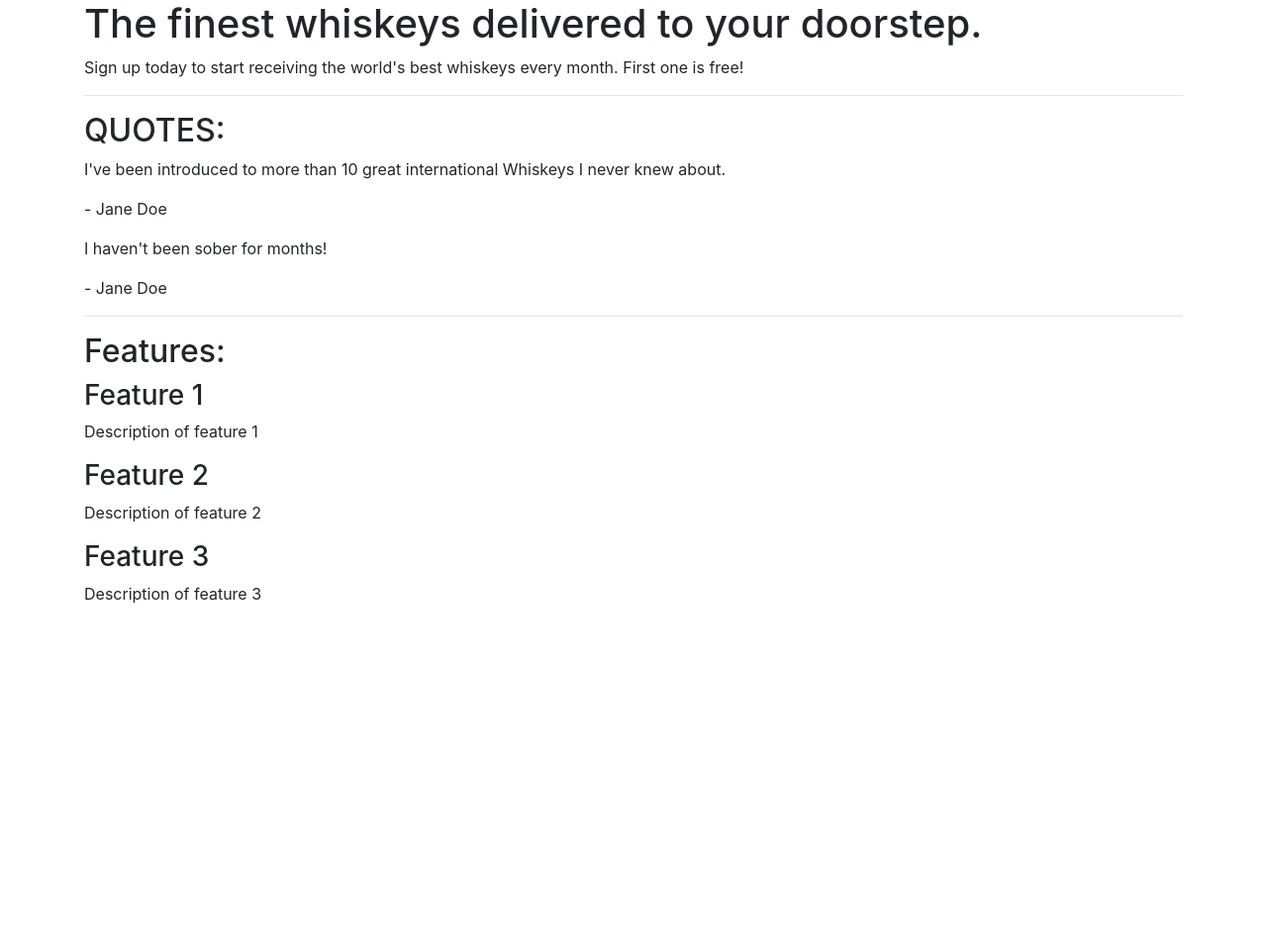
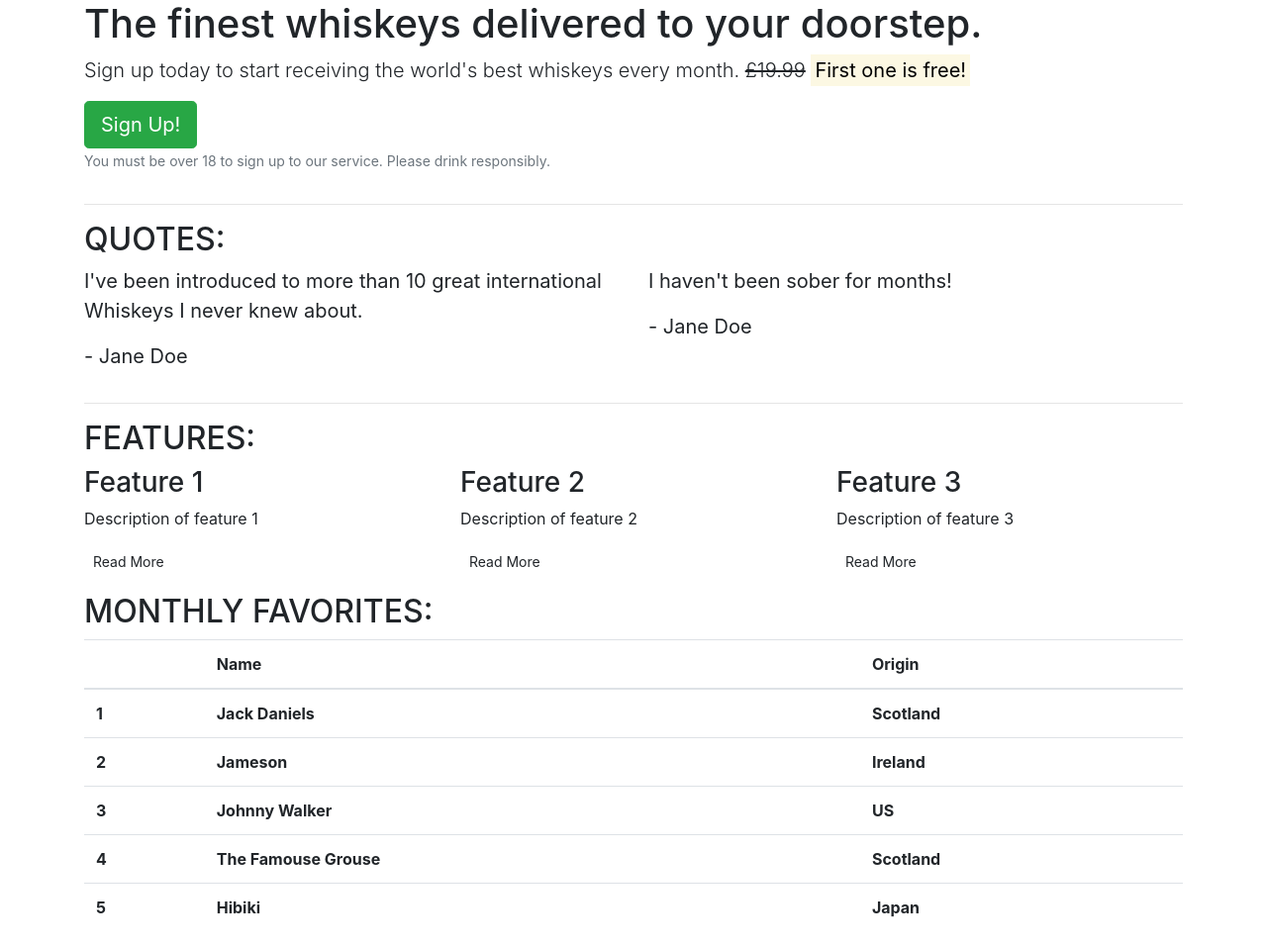
Before and after one commit to felipesandoli/learning-bootstrap, a plain HTML site: page index.html in a window 1280 px wide. Shown: the whole page at 99% size. Before the commit the page ends 800 px from the top, so only its background shows below. Drawn offline with nearby package versions, Linux system fonts and the light colour scheme.

Commit message:
Add more content, style content with bootstrap classes

```diff
--- a/index.html
+++ b/index.html
@@ -11,23 +11,40 @@
 <body>
     <article class="container">
         <!-- Callout -->
+        <div class="row">
+            <div class="col-12">
                 <section class="callout">
                     <h1>The finest whiskeys delivered to your doorstep.</h1>
-            <p>Sign up today to start receiving the world's best whiskeys every month. First one is free!</p>
+                    <p class="lead">Sign up today to start receiving the world's best whiskeys every month.
+                    <s>£19.99</s> <strong><mark>First one is free!</mark></strong></p>
+                    <button class="btn btn-success btn-lg">Sign Up!</button>
+                    <p class="text-muted"><small>You must be over 18 to sign up to our service. Please drink responsibly.</small></p>
                 </section>
+            </div>
+        </div>
         <!-- /.callout -->
         <hr>
 
         <!-- Quotes -->
         <section class="quotes">
+            <div class="row">
+                <div class="col-12">
                     <h2 class="text-uppercase">Quotes:</h2>
-            <div class="quote">
+                </div>
+            </div>
+            <div class="row">
+                <div class="col-12 col-md-6">
+                    <blockquote class="blockquote">
                         <p>I've been introduced to more than 10 great international Whiskeys I never knew about.</p>
                         <p>- Jane Doe</p>
+                    </blockquote>
                 </div>
-            <div class="quote">
+                <div class="col-12 col-md-6">
+                    <blockquote class="blockquote">
                         <p>I haven't been sober for months!</p>
                         <p>- Jane Doe</p>
+                    </blockquote>
+                </div>
             </div>
         </section>
         <!-- /.quotes -->
@@ -35,20 +52,78 @@
 
         <!-- Features-->
         <section class="features">
-            <h2>Features:</h2>
+            <div class="row">
+                <div class="col-12">
+                    <h2 class="text-uppercase">Features:</h2>
+                </div>
+            </div>
+            <div class="row">
+                <div class="col-12 col-md-6 col-lg-4">
                     <div class="feature">
                         <h3>Feature 1</h3>
                         <p>Description of feature 1</p>
+                        <p><a href="" class="btn btn-sm btn-ligh">Read More</a></p>
                     </div>
+                </div>
+                <div class="col-12 col-md-6 col-lg-4">
                     <div class="feature">
                         <h3>Feature 2</h3>
                         <p>Description of feature 2</p>
+                        <p><a href="" class="btn btn-sm btn-ligh">Read More</a></p>
                     </div>
+                </div>
+                <div class="col-12 d-md-none d-lg-block col-lg-4">
                     <div class="feature">
                         <h3>Feature 3</h3>
                         <p>Description of feature 3</p>
+                        <p><a href="" class="btn btn-sm btn-ligh">Read More</a></p>
+                    </div>
+                </div>
             </div>
         </section>
+        <!-- ./features -->
+
+        <!-- Monthly Favorites -->
+        <section class="monthly-favorites">
+            <h2 class="text-uppercase">Monthly Favorites:</h2>
+            <table class="table ">
+                <thead>
+                    <tr>
+                        <th scope="col"></th>
+                        <th scope="col">Name</th>
+                        <th scope="col">Origin</th>
+                    </tr>
+                </thead>
+                <tbody>
+                    <tr>
+                        <th scope="row">1</th>
+                        <th>Jack Daniels</th>
+                        <th>Scotland</th>
+                    </tr>
+                    <tr>
+                        <th scope="row">2</th>
+                        <th>Jameson</th>
+                        <th>Ireland</th>
+                    </tr>
+                    <tr>
+                        <th scope="row">3</th>
+                        <th>Johnny Walker</th>
+                        <th>US</th>
+                    </tr>
+                    <tr>
+                        <th scope="row">4</th>
+                        <th>The Famouse Grouse</th>
+                        <th>Scotland</th>
+                    </tr>
+                    <tr>
+                        <th scope="row">5</th>
+                        <th>Hibiki</th>
+                        <th>Japan</th>
+                    </tr>
+                </tbody>
+            </table>
+        </section>
+        <!-- ./montly favorites-->
     </article>
 </body>
 </html>
```
Lines whose indentation alone changed are shown as unchanged.
